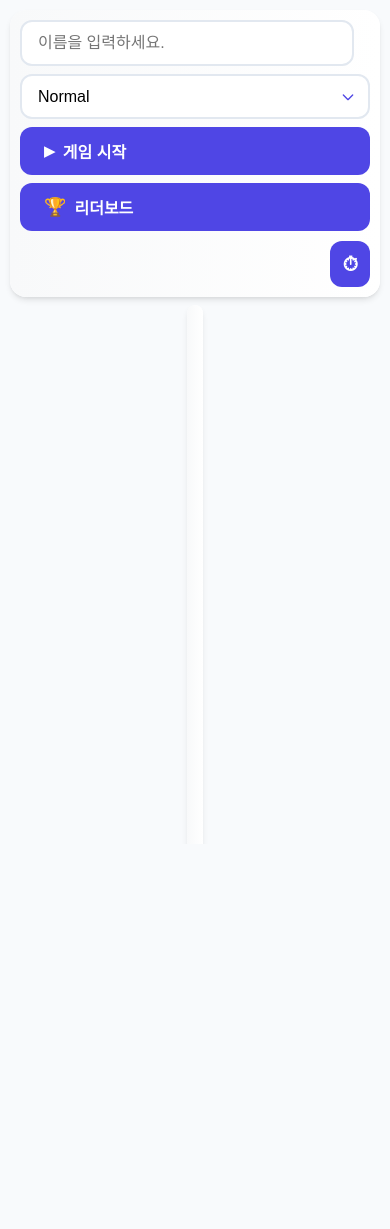
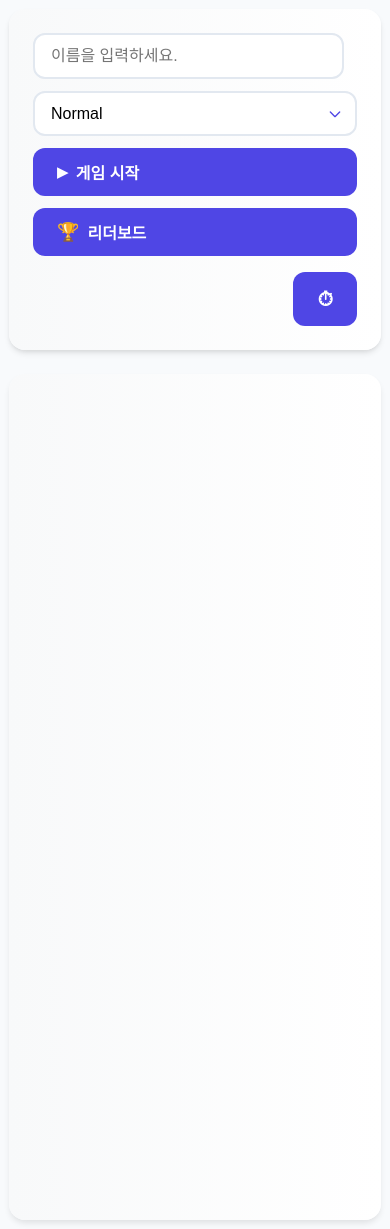
Before and after one commit to jpjp92/memory_game, a Flask app: page / in a window 390 px wide. Before the commit the page ends 300 px from the top, so only its background shows below. Run offline with Flask 3, Linux system fonts and the light colour scheme.

Commit message:
Update style.css

```diff
--- a/static/css/style.css
+++ b/static/css/style.css
@@ -4,32 +4,25 @@ body {
     font-family: -apple-system, BlinkMacSystemFont, "Segoe UI", Roboto, "Helvetica Neue", Arial, sans-serif;
     color: #1e293b;
     line-height: 1.5;
-    margin: 0; /* 추가: 마진 제거 */
-    padding: 0; /* 추가: 패딩 제거 */
-    overflow: hidden; /* 추가: 스크롤 방지 */
-    position: fixed; /* 추가: 화면 고정 */
-    width: 100%; /* 추가: 전체 너비 사용 */
-    height: 100%; /* 추가: 전체 높이 사용 */
 }
 
 /* 기본 컨테이너 및 컨트롤 */
 .game-container {
     max-width: 900px;
-    margin: 0 auto;
-    padding: 10px;
-    height: 100vh; /* 전체 높이 사용 */
-    display: flex; /* Flexbox 사용 */
-    flex-direction: column; /* 세로 방향 정렬 */
-    overflow: hidden; /* 넘치는 내용 숨김 */
+    margin: 0.5rem auto 0;
+    padding: 0 16px;
+
+/*     min-height: 50vh; /* 최소 높이를 화면의 60%로 설정 */ */
+    max-height: 50vh; /* 최대 높이 제한 */
+    gap: 0.5rem; /* 컴포넌트 간격 줄임 */
 }
 
 .game-header {
     background: linear-gradient(to right, #f8f9fa, #ffffff);
     border-radius: 16px;
-    padding: 15px; /* 패딩 줄임 */
-    margin-bottom: 10px; /* 마진 줄임 */
+    padding: 24px;
+    margin-bottom: 24px;
     box-shadow: 0 4px 6px -1px rgba(0, 0, 0, 0.1), 0 2px 4px -1px rgba(0, 0, 0, 0.06);
-    flex-shrink: 0; /* 크기 고정 */
 }
 
 .controls {
@@ -44,6 +37,7 @@ body {
     flex: 1;
     min-width: 200px;
 }
+
 
 /* 입력 필드 스타일 */
 .player-name-input {
@@ -153,21 +147,22 @@ body {
 /* 게임 보드 */
 .game-board {
     display: grid;
-    gap: 8px; /* 갭 줄임 */
+    gap: 12px;
     margin: 0 auto;
-    padding: 10px;
+    max-width: 900px;
+    margin-bottom: 0;
+    padding: 16px;
     background: linear-gradient(to right, #f8f9fa, #ffffff);
     border-radius: 16px;
     box-shadow: 0 4px 6px -1px rgba(0, 0, 0, 0.1);
-    flex: 1; /* 남은 공간 모두 차지 */
-    overflow-y: auto; /* 세로 스크롤만 허용 */
-    -webkit-overflow-scrolling: touch; /* iOS에서 부드러운 스크롤 */
+    flex:1 ;  /* 추가 */
 }
 
 /* 카드 스타일 */
 .card {
-    aspect-ratio: 1/1; /* 종횡비 유지 */
-    height: auto; /* 높이 자동 조정 */
+    width: 100%;
+    height: 0;
+    padding-bottom: 100%;
     position: relative;
     background-color: #e2e8f0;
     cursor: pointer;
@@ -266,7 +261,6 @@ body {
 .modal.show {
     display: block;
     opacity: 1;
-    overflow-y: auto; /* 모달 내용이 많을 때 스크롤 허용 */
 }
 
 .modal-content {
@@ -312,7 +306,7 @@ body {
 @media (max-width: 767px) {
     .controls {
         flex-direction: column;
-        gap: 8px;
+        gap: 12px;
     }
 
     .input-group {
@@ -322,45 +316,18 @@ body {
     .game-button {
         width: 100%;
     }
-
-    .game-header {
-        padding: 10px;
-        margin-bottom: 8px;
+    .game-container {
+        margin: 0 auto;      /* 중앙 정렬 */
+        padding: 1px;
+        min-height: 100vh;
+        justify-content: space-between;
     }
-
     .game-board {
-        gap: 6px; /* 갭 더 줄임 */
-        padding: 8px;
-    }
-
-    .card {
-        border-radius: 8px; /* 카드 모서리 반경 줄임 */
-    }
-
-    .game-status {
-        margin-top: 8px;
-    }
-
-    .status-text {
-        font-size: 14px;
-    }
-
-    .time-display {
-        padding: 8px 12px;
-        font-size: 14px;
-    }
-
-    /* 난이도별 그리드 열 설정 */
-    .game-board.easy {
         grid-template-columns: repeat(3, 1fr);
-    }
-
-    .game-board.normal {
-        grid-template-columns: repeat(4, 1fr);
-    }
-
-    .game-board.hard {
-        grid-template-columns: repeat(4, 1fr);
+        gap: 4px;
+        margin: 0 auto;      /* 중앙 정렬 */
+        min-height: 100vh;
+        padding: 1px;
     }
 
     .modal-content {
@@ -379,29 +346,13 @@ body {
 }
 
 @media (min-width: 768px) and (max-width: 881px) {
-    .game-board.easy {
+    .game-board {
         grid-template-columns: repeat(4, 1fr);
-    }
-
-    .game-board.normal {
-        grid-template-columns: repeat(5, 1fr);
-    }
-
-    .game-board.hard {
-        grid-template-columns: repeat(6, 1fr);
     }
 }
 
 @media (min-width: 882px) {
-    .game-board.easy {
-        grid-template-columns: repeat(4, 1fr);
-    }
-
-    .game-board.normal {
+    .game-board {
         grid-template-columns: repeat(5, 1fr);
     }
-
-    .game-board.hard {
-        grid-template-columns: repeat(6, 1fr);
-    }
 }
```
